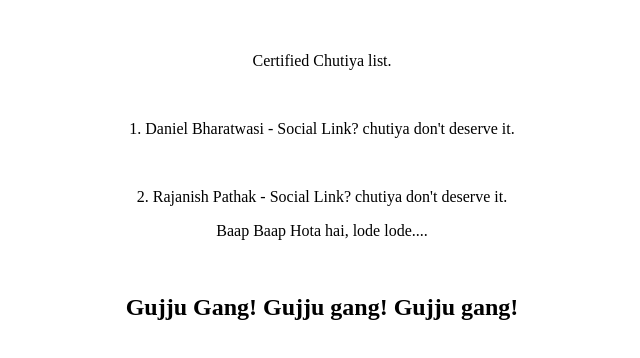
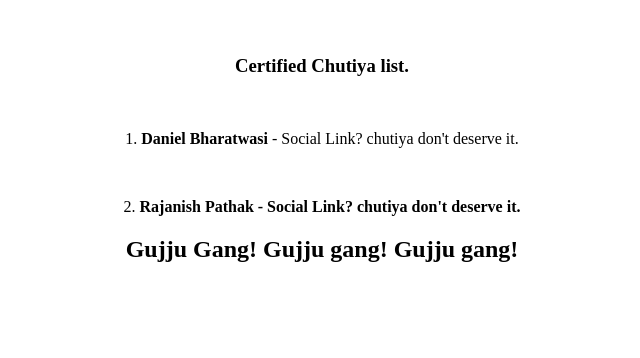
Before and after one commit to ehsahil/gujjubang.github.io, a plain HTML site: page index.html in a window 1280 px wide. Shown: the part 48-406 px from the top of the page, without its empty margins (318-958 px from the left). Drawn offline with Linux system fonts and the light colour scheme.

Commit message:
Update index.html

```diff
--- a/index.html
+++ b/index.html
@@ -3,11 +3,10 @@
 <body><center><div>
   <Center><h1> Gujju Gang! Gujju gang! Gujju gang!</h1></center></br>
 
-  <p>Certified Chutiya list.<p></br>
-  <p>1. Daniel Bharatwasi - Social Link? chutiya don't deserve it. </p></br>
-  <p>2. Rajanish Pathak - Social Link? chutiya don't deserve it. </p>
+  <p><h3>Certified Chutiya list.</h3><p></br>
+  <p>1. <b>Daniel Bharatwasi</b> - Social Link? chutiya don't deserve it. </p></br>
+<p>2. <b>Rajanish Pathak</b1> - Social Link? chutiya don't deserve it. </p>
 
-  <p>Baap Baap Hota hai, lode lode....</p></br>
 </div></center>
 </body>
 
```
